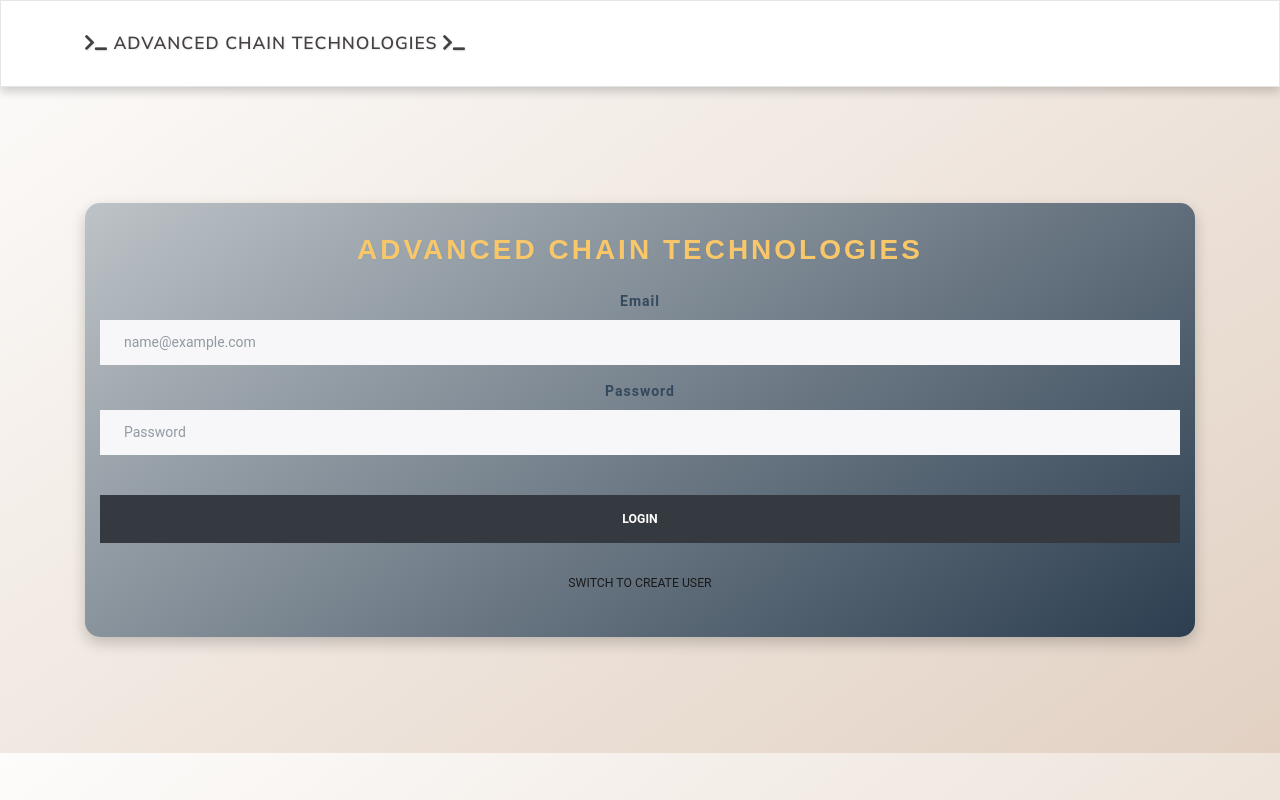
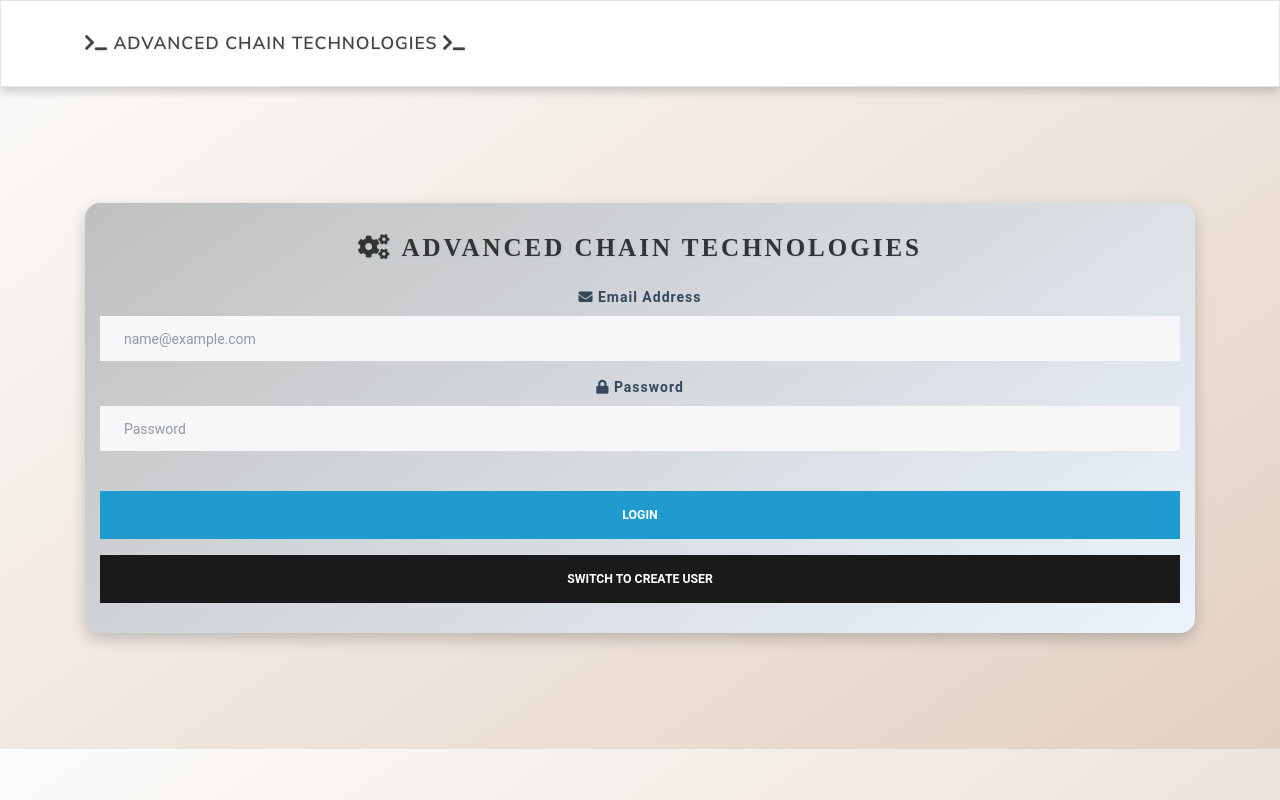
Before and after one commit to AyzeysDev/react-dashboard, a React (Create React App) app in the folder dashboard-app/: page / in a window 1280 px wide. Built offline with nearby package versions, Linux system fonts and the light colour scheme; no server answers; the database is empty.

Commit message:
Final changes v2 prod

```diff
--- a/dashboard-app/src/pages/LoginSignup.js
+++ b/dashboard-app/src/pages/LoginSignup.js
@@ -2,14 +2,7 @@ import React, { useState } from "react";
 import { useNavigate } from "react-router-dom";
 import { auth, db } from "../firebase/firebase"; // Firebase configuration
 import { createUserWithEmailAndPassword } from "firebase/auth";
-import {
-  collection,
-  doc,
-  setDoc,
-  getDocs,
-  query,
-  where,
-} from "firebase/firestore";
+import { collection, doc, setDoc, getDocs, query, where } from "firebase/firestore";
 import { Button, Form, Container } from "react-bootstrap";
 import "../styles/LoginSignup.css";
 
@@ -38,14 +31,14 @@ const LoginSignup = ({ setCurrentUser }) => {
 
         // Check if the password matches
         if (userData.password === password) {
-          // Navigate based on the user's role
+          // Set the current user
           const currentUserData = {
             email: userData.email,
             password: userData.password,
             role: userData.role,
           };
-          setCurrentUser(currentUserData); // Update the currentUser state
-          navigate("/home"); // Navigate to the common home screen
+          setCurrentUser(currentUserData);
+          navigate("/home"); // Navigate to the home screen
         } else {
           throw new Error("Incorrect password. Please try again.");
         }
@@ -59,27 +52,20 @@ const LoginSignup = ({ setCurrentUser }) => {
     }
   };
 
-  // Handle User Creation
   const handleCreateUser = async (e) => {
     e.preventDefault();
     setLoading(true);
     setError("");
 
     try {
-      // Firebase Authentication
-      const userCredential = await createUserWithEmailAndPassword(
-        auth,
-        email,
-        password
-      );
+      const userCredential = await createUserWithEmailAndPassword(auth, email, password);
       const userId = userCredential.user.uid;
 
       // Save New User to Firestore with Default Role as "staff"
       const newUser = { email, password, role: "staff" };
-
       await setDoc(doc(usersCollection, userId), newUser);
       setCurrentUser(newUser);
-      navigate("/home"); // Redirect to home page after successful creation
+      navigate("/home");
     } catch (err) {
       setError(err.message);
     } finally {
@@ -90,10 +76,12 @@ const LoginSignup = ({ setCurrentUser }) => {
   return (
     <div className="login-page">
       <Container className="login-container">
-        <h1 className="text-center mb-4">Advanced Chain Technologies</h1>
+        <h2 className="text-center mb-4"><i className="fa fa-cogs"> Advanced Chain Technologies</i></h2>
         <Form onSubmit={isCreating ? handleCreateUser : handleLogin}>
           <Form.Group controlId="formBasicEmail" className="mb-3">
-            <Form.Label>Email</Form.Label>
+          <Form.Label className="form-label-custom">
+  <i className="fa fa-envelope"></i> Email Address
+</Form.Label>
             <Form.Control
               type="email"
               placeholder="name@example.com"
@@ -104,7 +92,7 @@ const LoginSignup = ({ setCurrentUser }) => {
           </Form.Group>
 
           <Form.Group controlId="formBasicPassword" className="mb-3">
-            <Form.Label>Password</Form.Label>
+            <Form.Label><i className="fa fa-lock"></i> Password</Form.Label>
             <Form.Control
               type="password"
               placeholder="Password"
@@ -114,11 +102,11 @@ const LoginSignup = ({ setCurrentUser }) => {
             />
           </Form.Group>
 
-          {error && <p className="text-danger mt-3">{error}</p>}
+          {error && <p className="error-message">{error}</p>}
 
           <Button
             type="submit"
-            variant={isCreating ? "success" : "dark"}
+            variant={isCreating ? "success" : "info"}
             className="w-100 mt-4"
             disabled={loading}
           >
@@ -132,7 +120,7 @@ const LoginSignup = ({ setCurrentUser }) => {
           </Button>
 
           <Button
-            variant="link"
+            variant="primary"
             className="w-100 mt-3"
             onClick={() => setIsCreating((prev) => !prev)}
           >
--- a/dashboard-app/src/styles/LoginSignup.css
+++ b/dashboard-app/src/styles/LoginSignup.css
@@ -11,7 +11,7 @@ body {
   margin: 100px auto;
   padding: 30px;
   text-align: center;
-  background: linear-gradient(145deg, #bdc3c7   , #2c3e50 );
+  background: linear-gradient(145deg, #c0c0c0   , #ebf3fc );
   border-radius: 15px;
   box-shadow: 0px 6px 15px rgba(0, 0, 0, 0.2);
   font-family: "Roboto", sans-serif; /* Modern font */
@@ -19,12 +19,12 @@ body {
 }
 
 /* Styling for the brand name in LoginSignup */
-.login-container h1 {
-  color: #f9c76a; /* Red color for the brand */
-  font-size: 28px;
-  font-weight: bold;
+.login-container h2 {
+  color: #333333; /* Red color for the brand */
+  font-size: 25px;
+  /* font-weight: bold; */
   text-shadow: 1px 1px 2px rgba(1, 146, 204, 0.1); /* Optional subtle shadow */
-  font-family: "Poppins", sans-serif; /* Modern font for branding */
+  font-family: "Roboto", sans-serif; /* Modern font for branding */
 }
 
 
@@ -39,7 +39,7 @@ h1 {
   font-size: 28px;
   font-weight: 700;
   text-shadow: 1px 1px 2px rgba(0, 0, 0, 0.1);
-  font-family: "Poppins", sans-serif; /* Standout font for headers */
+  font-family: "Roboto", sans-serif; /* Standout font for headers */
 }
 
 /* Form group styling */
```
